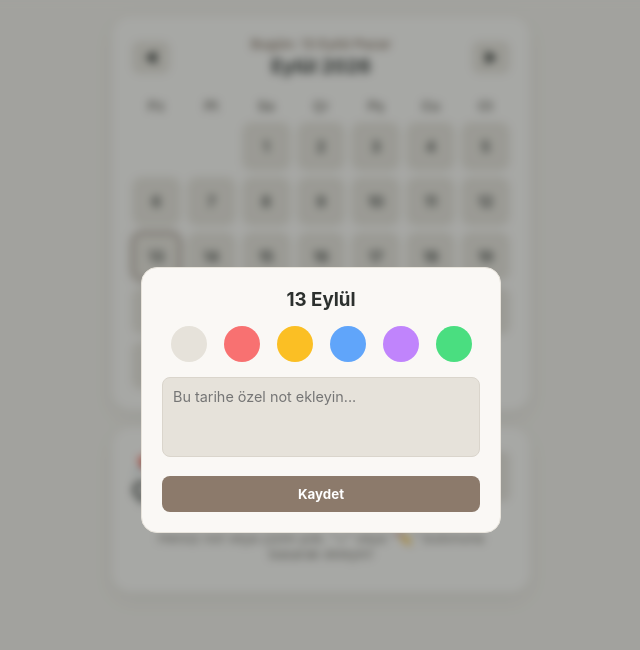
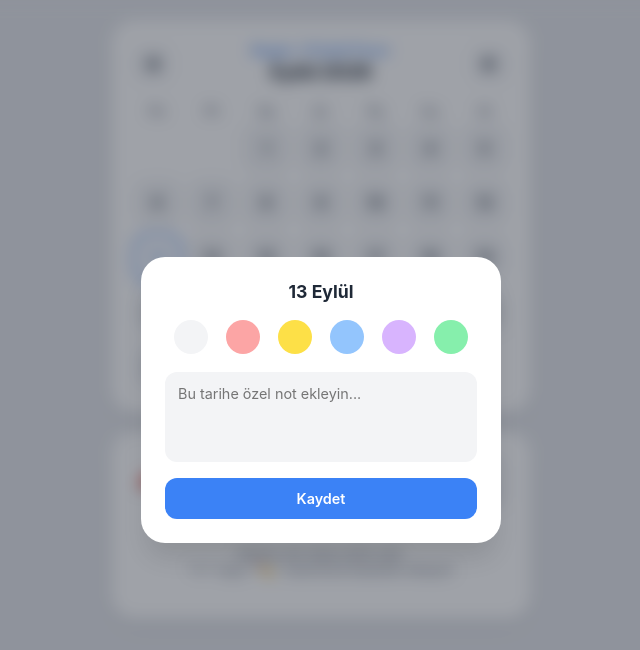
Before and after one commit to cioxz/ajanda, a plain HTML site: page index.html in a window 1280 px wide. Both pictures are taken after a click on the element "13". Shown: the whole page, without its empty margins (319-959 px from the left). Drawn offline with Linux system fonts and the light colour scheme.

Commit message:
Update index.html

```diff
--- a/index.html
+++ b/index.html
@@ -3,25 +3,27 @@
 <head>
   <meta charset="UTF-8">
   <meta name="viewport" content="width=device-width, initial-scale=1.0, user-scalable=no">
-  <title>Takvim ve iOS Hızlı Notlar</title>
+  <title>Takvim ve Hızlı Notlar</title>
   <style>
     :root {
-      --bg: #f2efe9;
-      --card-bg: #faf8f5;
-      --card-border: #e3dec3;
-      --element-bg: #e6e2da;
-      --text: #2c302e;
-      --text-muted: #736f68;
-      --accent: #8c7a6b;
-      --ios-yellow: #d4a359;
-      --danger: #d9534f;
+      --bg: #e5e7eb;
+      --card-bg: #ffffff;
+      --card-border: #f3f4f6;
+      --element-bg: #f3f4f6;
+      --element-hover: #e5e7eb;
+      --text: #1f2937;
+      --text-muted: #6b7280;
+      --accent: #4b5563;
+      --accent-highlight: #3b82f6;
+      --ios-yellow: #f59e0b;
+      --danger: #ef4444;
     }
 
     * {
       box-sizing: border-box;
       margin: 0;
       padding: 0;
-      font-family: -apple-system, BlinkMacSystemFont, "Segoe UI", Roboto, sans-serif;
+      font-family: -apple-system, BlinkMacSystemFont, "SF Pro Display", "SF Pro Text", "Segoe UI", Roboto, sans-serif;
     }
 
     body {
@@ -29,7 +31,8 @@
       color: var(--text);
       display: flex;
       justify-content: center;
-      padding: 15px;
+      padding: 20px 15px;
+      min-height: 100vh;
     }
 
     .app {
@@ -37,15 +40,15 @@
       max-width: 420px;
       display: flex;
       flex-direction: column;
-      gap: 15px;
+      gap: 18px;
     }
 
     .card {
       background: var(--card-bg);
-      border-radius: 20px;
-      padding: 20px;
-      box-shadow: 0 8px 20px rgba(0,0,0,0.05);
-      border: 1px solid #e8e4dc;
+      border-radius: 24px;
+      padding: 22px;
+      box-shadow: 0 10px 25px -5px rgba(0, 0, 0, 0.05), 0 8px 10px -6px rgba(0, 0, 0, 0.01);
+      border: 1px solid var(--card-border);
     }
 
     /* Header Structure */
@@ -61,50 +64,58 @@
     }
 
     .today-info {
-      font-size: 0.85rem;
-      color: var(--accent);
+      font-size: 0.8rem;
+      color: var(--accent-highlight);
       font-weight: 600;
+      letter-spacing: 0.3px;
       margin-bottom: 2px;
       text-transform: capitalize;
     }
 
     .header h2 {
-      font-size: 1.2rem;
+      font-size: 1.25rem;
       color: var(--text);
+      font-weight: 700;
+      letter-spacing: -0.3px;
     }
 
     .header-btn {
       background: var(--element-bg);
       color: var(--text);
       border: none;
-      padding: 8px 12px;
-      border-radius: 8px;
+      width: 36px;
+      height: 36px;
+      border-radius: 12px;
       cursor: pointer;
-      font-size: 0.9rem;
+      font-size: 0.85rem;
       font-weight: bold;
       display: flex;
       align-items: center;
-      gap: 4px;
-      transition: background 0.2s;
+      justify-content: center;
+      transition: all 0.2s ease;
+    }
+
+    .header-btn:hover {
+      background: var(--element-hover);
     }
 
     .header-btn:active {
-      background: #dad5cc;
+      transform: scale(0.95);
     }
 
     /* Calendar Grid */
     .weekdays, .days {
       display: grid;
       grid-template-columns: repeat(7, 1fr);
-      gap: 6px;
+      gap: 8px;
       text-align: center;
     }
 
     .weekdays div {
-      font-weight: bold;
+      font-weight: 600;
       color: var(--text-muted);
-      font-size: 0.85rem;
-      padding-bottom: 8px;
+      font-size: 0.8rem;
+      padding-bottom: 6px;
     }
 
     .day {
@@ -114,31 +125,37 @@
       align-items: center;
       justify-content: center;
       background: var(--element-bg);
-      border-radius: 10px;
+      border-radius: 14px;
       font-size: 0.9rem;
       font-weight: 600;
       color: var(--text);
       cursor: pointer;
       position: relative;
-      transition: transform 0.1s, background 0.2s;
+      transition: all 0.2s ease;
+    }
+
+    .day:hover {
+      background: #e5e7eb;
     }
 
     .day:active {
-      transform: scale(0.92);
+      transform: scale(0.93);
     }
 
     .note-dot {
-      width: 4px;
-      height: 4px;
-      background-color: var(--accent);
+      width: 5px;
+      height: 5px;
+      background-color: var(--accent-highlight);
       border-radius: 50%;
       position: absolute;
-      bottom: 4px;
+      bottom: 5px;
     }
 
     .day.current-today {
-      border: 2px solid var(--accent);
-      box-shadow: 0 0 8px rgba(140, 122, 107, 0.3);
+      background: #ffffff;
+      border: 2px solid var(--accent-highlight);
+      color: var(--accent-highlight);
+      box-shadow: 0 4px 12px rgba(59, 130, 246, 0.15);
     }
 
     .day.empty {
@@ -146,12 +163,22 @@
       cursor: default;
     }
 
-    /* Notes Box & Cards */
+    /* Notes Box & Action Buttons */
     .notes-header {
       display: flex;
       justify-content: space-between;
       align-items: center;
-      margin-bottom: 15px;
+      margin-bottom: 18px;
+    }
+
+    .notes-header h2 {
+      font-size: 1.2rem;
+      font-weight: 700;
+      color: var(--text);
+      display: flex;
+      align-items: center;
+      gap: 8px;
+      letter-spacing: -0.3px;
     }
 
     .notes-actions {
@@ -159,22 +186,51 @@
       gap: 8px;
     }
 
+    .action-btn {
+      background: var(--element-bg);
+      color: var(--text);
+      border: 1px solid rgba(0, 0, 0, 0.03);
+      padding: 8px 14px;
+      border-radius: 14px;
+      cursor: pointer;
+      font-size: 0.85rem;
+      font-weight: 600;
+      display: flex;
+      flex-direction: column;
+      align-items: center;
+      justify-content: center;
+      gap: 2px;
+      min-width: 58px;
+      transition: all 0.2s ease;
+    }
+
+    .action-btn:hover {
+      background: #e5e7eb;
+    }
+
+    .action-btn:active {
+      transform: scale(0.95);
+    }
+
+    .action-btn span {
+      font-size: 1rem;
+    }
+
     .note-list {
       display: flex;
       flex-direction: column;
-      gap: 10px;
-      max-height: 250px;
+      gap: 12px;
+      max-height: 260px;
       overflow-y: auto;
     }
 
     .note-item {
       background: var(--element-bg);
-      border: 1px solid #dad5cc;
-      border-radius: 12px;
-      padding: 12px;
+      border-radius: 16px;
+      padding: 14px;
       display: flex;
       flex-direction: column;
-      gap: 6px;
+      gap: 8px;
       position: relative;
     }
 
@@ -187,18 +243,20 @@
     .note-item-date {
       font-size: 0.75rem;
       color: var(--text-muted);
+      font-weight: 500;
     }
 
     .note-item-text {
       font-size: 0.9rem;
       color: var(--text);
       white-space: pre-wrap;
+      line-height: 1.4;
     }
 
     .note-item img {
       max-width: 100%;
-      border-radius: 8px;
-      margin-top: 5px;
+      border-radius: 10px;
+      margin-top: 4px;
     }
 
     .delete-btn {
@@ -208,15 +266,21 @@
       font-weight: bold;
       cursor: pointer;
       font-size: 1rem;
+      opacity: 0.7;
+      transition: opacity 0.2s;
     }
 
-    /* Modals Base */
+    .delete-btn:hover {
+      opacity: 1;
+    }
+
+    /* Modals */
     .modal {
       display: none;
       position: fixed;
       top: 0; left: 0; width: 100%; height: 100%;
-      background: rgba(44, 48, 46, 0.4);
-      backdrop-filter: blur(4px);
+      background: rgba(17, 24, 39, 0.4);
+      backdrop-filter: blur(8px);
       align-items: center;
       justify-content: center;
       z-index: 20;
@@ -224,42 +288,41 @@
 
     .modal-content {
       background: var(--card-bg);
-      padding: 20px;
-      border-radius: 16px;
+      padding: 24px;
+      border-radius: 24px;
       width: 90%;
       max-width: 360px;
       text-align: center;
-      border: 1px solid #e8e4dc;
+      box-shadow: 0 20px 25px -5px rgba(0, 0, 0, 0.1);
     }
 
     /* Apple Style Quick Note Modal */
     .ios-modal-content {
-      background: #faf8f5;
+      background: #ffffff;
       color: var(--text);
       width: 92%;
       max-width: 380px;
       border-radius: 24px;
-      padding: 16px;
+      padding: 18px;
       display: flex;
       flex-direction: column;
-      box-shadow: 0 15px 30px rgba(0,0,0,0.15);
-      border: 1px solid #e8e4dc;
+      box-shadow: 0 20px 30px rgba(0,0,0,0.15);
     }
 
     .ios-header {
       display: flex;
       justify-content: space-between;
       align-items: center;
-      margin-bottom: 12px;
+      margin-bottom: 14px;
     }
 
     .ios-close-btn {
-      width: 30px;
-      height: 30px;
+      width: 32px;
+      height: 32px;
       background: var(--element-bg);
       border-radius: 50%;
       border: none;
-      font-size: 1rem;
+      font-size: 0.9rem;
       font-weight: bold;
       color: var(--text);
       cursor: pointer;
@@ -285,13 +348,13 @@
     }
 
     .ios-save-btn {
-      background: var(--ios-yellow);
+      background: var(--accent-highlight);
       color: #ffffff;
       border: none;
-      padding: 6px 16px;
+      padding: 7px 18px;
       border-radius: 20px;
       font-weight: 600;
-      font-size: 0.9rem;
+      font-size: 0.85rem;
       cursor: pointer;
     }
 
@@ -300,7 +363,7 @@
       height: 180px;
       border: none;
       outline: none;
-      font-size: 1rem;
+      font-size: 0.95rem;
       color: var(--text);
       resize: none;
       background: transparent;
@@ -313,7 +376,7 @@
       justify-content: space-around;
       align-items: center;
       padding-top: 12px;
-      border-top: 1px solid #e2ddd5;
+      border-top: 1px solid var(--element-bg);
       color: var(--text-muted);
       font-size: 1.1rem;
     }
@@ -329,60 +392,66 @@
     .colors {
       display: flex;
       justify-content: space-around;
-      margin: 15px 0;
+      margin: 18px 0;
     }
 
     .color-btn {
-      width: 36px;
-      height: 36px;
+      width: 34px;
+      height: 34px;
       border-radius: 50%;
       border: 2px solid transparent;
       cursor: pointer;
+      transition: transform 0.1s;
+    }
+
+    .color-btn:active {
+      transform: scale(0.9);
     }
 
     .input-box {
       width: 100%;
       background: var(--element-bg);
-      border: 1px solid #dad5cc;
-      border-radius: 8px;
+      border: 1px solid transparent;
+      border-radius: 12px;
       color: var(--text);
-      padding: 10px;
+      padding: 12px;
       font-size: 0.9rem;
       outline: none;
-      margin-bottom: 10px;
+      margin-bottom: 12px;
     }
 
     textarea.input-box {
-      height: 80px;
+      height: 90px;
       resize: none;
     }
 
     .save-btn {
-      background: var(--accent);
+      background: var(--accent-highlight);
       color: #ffffff;
-      font-weight: bold;
+      font-weight: 600;
       border: none;
-      padding: 10px 16px;
-      border-radius: 8px;
+      padding: 12px 16px;
+      border-radius: 12px;
       width: 100%;
       cursor: pointer;
-      margin-top: 5px;
+      font-size: 0.9rem;
     }
 
     /* Canvas (Çizim Ekranı) */
     canvas {
       background: #ffffff;
-      border-radius: 12px;
+      border-radius: 16px;
       touch-action: none;
       cursor: crosshair;
-      margin-bottom: 10px;
-      border: 1px solid #dad5cc;
+      margin-bottom: 12px;
+      border: 1px solid var(--element-bg);
     }
 
     .draw-tools {
       display: flex;
       justify-content: space-between;
-      margin-bottom: 10px;
+      align-items: center;
+      margin-bottom: 12px;
     }
 
     .draw-color {
@@ -390,7 +459,8 @@
       height: 28px;
       border-radius: 50%;
       cursor: pointer;
-      border: 2px solid #ccc;
+      border: 2px solid #fff;
+      box-shadow: 0 2px 5px rgba(0,0,0,0.1);
     }
   </style>
 </head>
@@ -420,8 +490,12 @@
     <div class="notes-header">
       <h2>📌 Notlar & Çizimler</h2>
       <div class="notes-actions">
-        <button class="header-btn" onclick="openDrawModal()">✏️ Çiz</button>
-        <button class="header-btn" onclick="openIosNoteModal()">➕ Not</button>
+        <button class="action-btn" onclick="openDrawModal()">
+          <span>✏️</span> Çiz
+        </button>
+        <button class="action-btn" onclick="openIosNoteModal()">
+          <span>➕</span> Not
+        </button>
       </div>
     </div>
 
@@ -458,15 +532,15 @@
 <!-- Date-Specific Color & Note Modal -->
 <div class="modal" id="colorModal">
   <div class="modal-content">
-    <h3 id="modalDate">Tarih Seç</h3>
+    <h3 id="modalDate" style="margin-bottom: 12px; font-size: 1.1rem; color: var(--text);">Tarih Seç</h3>
 
     <div class="colors">
-      <div class="color-btn" style="background:#e6e2da" onclick="selectColor('')"></div>
-      <div class="color-btn" style="background:#f87171" onclick="selectColor('#f87171')"></div>
-      <div class="color-btn" style="background:#fbbf24" onclick="selectColor('#fbbf24')"></div>
-      <div class="color-btn" style="background:#60a5fa" onclick="selectColor('#60a5fa')"></div>
-      <div class="color-btn" style="background:#c084fc" onclick="selectColor('#c084fc')"></div>
-      <div class="color-btn" style="background:#4ade80" onclick="selectColor('#4ade80')"></div>
+      <div class="color-btn" style="background:#f3f4f6" onclick="selectColor('')"></div>
+      <div class="color-btn" style="background:#fca5a5" onclick="selectColor('#fca5a5')"></div>
+      <div class="color-btn" style="background:#fde047" onclick="selectColor('#fde047')"></div>
+      <div class="color-btn" style="background:#93c5fd" onclick="selectColor('#93c5fd')"></div>
+      <div class="color-btn" style="background:#d8b4fe" onclick="selectColor('#d8b4fe')"></div>
+      <div class="color-btn" style="background:#86efac" onclick="selectColor('#86efac')"></div>
     </div>
 
     <textarea class="input-box" id="noteInput" placeholder="Bu tarihe özel not ekleyin..."></textarea>
@@ -477,17 +551,17 @@
 <!-- Draw Modal -->
 <div class="modal" id="drawModal">
   <div class="modal-content">
-    <h3>Karalama / Çizim Yap</h3>
+    <h3 style="margin-bottom: 12px; font-size: 1.1rem; color: var(--text);">Karalama / Çizim Yap</h3>
     <div class="draw-tools">
-      <div class="draw-color" style="background:#000000" onclick="setPenColor('#000000')"></div>
+      <div class="draw-color" style="background:#1f2937" onclick="setPenColor('#1f2937')"></div>
       <div class="draw-color" style="background:#ef4444" onclick="setPenColor('#ef4444')"></div>
       <div class="draw-color" style="background:#3b82f6" onclick="setPenColor('#3b82f6')"></div>
       <div class="draw-color" style="background:#22c55e" onclick="setPenColor('#22c55e')"></div>
-      <button class="header-btn" onclick="clearCanvas()">Temizle</button>
+      <button class="header-btn" style="width: auto; padding: 0 10px; font-size: 0.75rem;" onclick="clearCanvas()">Temizle</button>
     </div>
-    <canvas id="paintCanvas" width="300" height="250"></canvas>
+    <canvas id="paintCanvas" width="300" height="240"></canvas>
     <button class="save-btn" onclick="saveDrawing()">Çizimi Kaydet</button>
-    <button class="header-btn" style="width:100%; margin-top:8px; justify-content:center;" onclick="closeModal('drawModal')">İptal</button>
+    <button class="header-btn" style="width:100%; margin-top:8px; justify-content:center; border-radius: 12px;" onclick="closeModal('drawModal')">İptal</button>
   </div>
 </div>
 
@@ -557,7 +631,7 @@
     const notes = JSON.parse(localStorage.getItem('user_general_notes') || '[]');
 
     if (notes.length === 0) {
-      notesList.innerHTML = '<div style="color:var(--text-muted); font-size:0.85rem; text-align:center; padding:10px;">Henüz not veya çizim yok. "+" veya "✏️" butonuna basarak ekleyin!</div>';
+      notesList.innerHTML = '<div style="color:var(--text-muted); font-size:0.85rem; text-align:center; padding:18px 0; font-weight:400;">Henüz not veya çizim yok.<br><b>"+"</b> veya <b>"✏️"</b> butonuna basarak ekleyin!</div>';
       return;
     }
 
@@ -623,7 +697,7 @@
   const canvas = document.getElementById('paintCanvas');
   const ctx = canvas.getContext('2d');
   let painting = false;
-  let penColor = '#000000';
+  let penColor = '#1f2937';
 
   function setPenColor(color) { penColor = color; }
 
```
